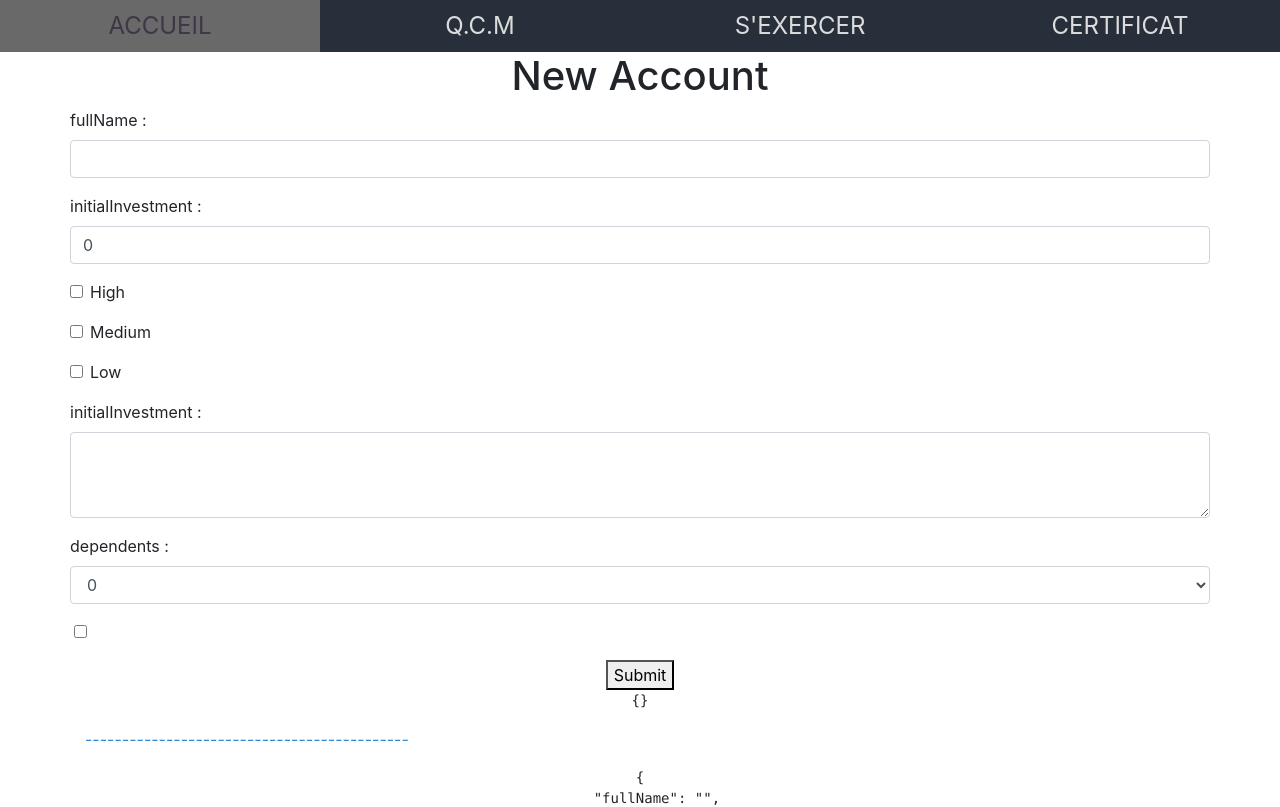
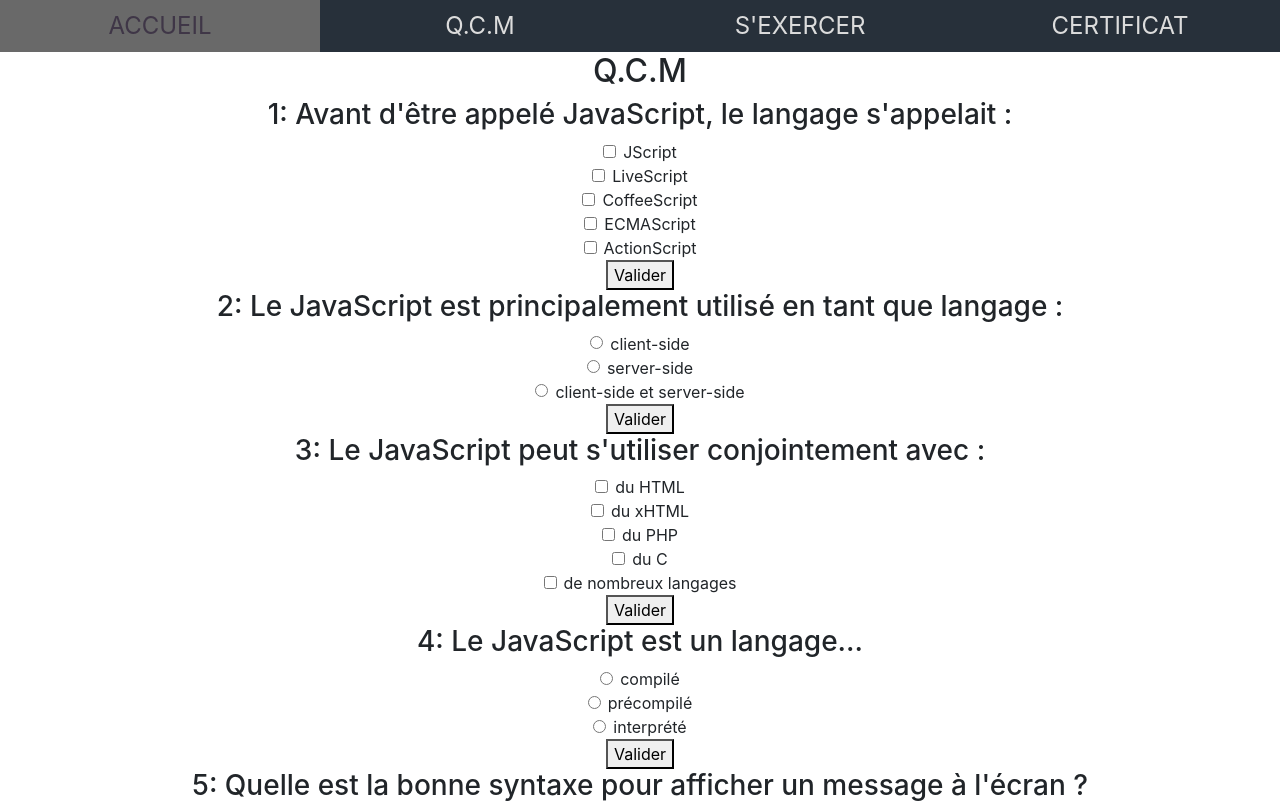
Before and after one commit to QuizzMacademia/Quizz, a React (Create React App) app in the folder FrontEnd/: page /Accueil/Certificat in a window 1280 px wide. Shown: the top 807 px of the page. Built offline with nearby package versions, Linux system fonts and the light colour scheme.

Commit message:
teminer la mise en forme de component login et ajouter le message d'erreur

```diff
--- a/FrontEnd/src/components/accueil/certificat.jsx
+++ b/FrontEnd/src/components/accueil/certificat.jsx
@@ -1,130 +1,5 @@
-import {ErrorMessage, Field, Form, Formik, useField} from 'formik';
-import React from "react";
-import FormGroup from "react-bootstrap/FormGroup";
-import FormLabel from "react-bootstrap/FormLabel";
-import FormControl from "react-bootstrap/FormControl";
-import FormCheck from "react-bootstrap/FormCheck";
-import {array, boolean, mixed, number, object, string} from "yup";
-import Row from "react-bootstrap/Row";
 
-
-const Certificat = () => {
-    const initialValues = {
-        fullName: "",
-        initialInvestment: 0,
-        investmentRisk: [],
-        commentAboutInvestmentRisk: "",
-        dependents: -1,
-        acceptedTermsAndConditions: false
-    };
-
-    return (
-        <div className={'container'}>
-            <h1>New Account</h1>
-            <Formik
-                validationSchema={object({
-                    fullName: string().required().min(2).max(100),
-                    initialInvestment: number().required(),
-                    investmentRisk: array(string().oneOf(["High", "Medium", "Low"])).min(1),
-                    commentAboutInvestmentRisk: mixed().when('investmentRisk', {
-                        is: (investmentRisk) => investmentRisk.find(irr => irr === "High"),
-                        then: string().required().min(20).max(200),
-                        otherwise: string().min(20).max(200)
-                    }),
-                    dependents: number().required().min(0).max(5),
-                    acceptedTermsAndConditions: boolean().oneOf([true])
-                })}
-                initialValues={initialValues}
-                onSubmit={(values, formikHelpers) => {
-                    return new Promise(res =>{setTimeout(()=>{
-                        console.log(values);
-                        console.log(formikHelpers);
-                        res();
-                    }, 2000)} )
-
-                }}>
-                {({values, errors, isSubmitting}) => (
-                    <div>
-                        <Form>
-                            {/* <Field name="fullName" render={({field, formProps}) => (
-                                <FormGroup controlId="fullName">
-                                    <FormLabel>fullName : </FormLabel>
-                                    <FormControl type={'text'} value={field.value} onChange={field.onChange}/>
-                                </FormGroup>
-                            )}/>*/}
-
-                            <Field name="fullName">
-                                {({field, formProps}) => (<FormGroup as={Row} controlId="fullName">
-                                        <FormLabel>fullName : </FormLabel>
-                                        <FormControl  type={'text'} value={field.value} onChange={field.onChange}/>
-                                    </FormGroup>
-                                )}
-
-                            </Field>
-
-
-                            <Field name="initialInvestment" render={({field, formProps}) => (
-                                <FormGroup as={Row} controlId="initialInvestment">
-                                    <FormLabel>initialInvestment : </FormLabel>
-                                    <FormControl type={'number'} value={field.value} onChange={field.onChange}/>
-                                </FormGroup>
-                            )}/>
-                            <MyCheckbox name="investmentRisk" value="High"/>
-                            <MyCheckbox name="investmentRisk" value="Medium"/>
-                            <MyCheckbox name="investmentRisk" value="Low"/>
-
-                            {/*<Field name="investmentRisk" value="Medium" type={"checkbox"}/>
-                        <Field name="investmentRisk" value="Low" type={"checkbox"}/>*/}
-
-
-                            <Field name="commentAboutInvestmentRisk" render={({field, formProps}) => (
-                                <FormGroup as={Row} controlId="commentAboutInvestmentRisk">
-                                    <FormLabel>initialInvestment : </FormLabel>
-                                    <FormControl as="textarea" rows="3" value={field.value} onChange={field.onChange}/>
-                                </FormGroup>
-                            )}/>
-
-
-                            <Field name="dependents" render={({field, formProps}) => (
-                                <FormGroup as={Row} controlId="dependents">
-                                    <FormLabel>dependents :</FormLabel>
-                                    <FormControl as="select" value={field.value} onChange={field.onChange}>
-                                        <option value={0}> 0</option>
-                                        <option value={1}> 1</option>
-                                        <option value={2}> 2</option>
-                                        <option value={3}> 3</option>
-                                        <option value={4}> 4</option>
-                                        <option value={5}> 5</option>
-                                    </FormControl>
-                                </FormGroup>
-                            )}/>
-
-                            <MyCheckbox name="acceptedTermsAndConditions"/>
-                            {/*<Field name="acceptedTermsAndConditions" type={"checkbox"}/>*/}
-
-                            <button  type={'submit'} disabled={isSubmitting}>Submit</button>
-
-                            <pre>{JSON.stringify(errors, null, 4)}</pre>
-                            <p>--------------------------------------------</p>
-                            <pre>{JSON.stringify(values, null, 4)}</pre>
-                        </Form>
-                    </div>
-                )}
-            </Formik>
-        </div>
-    )
-};
-export default Certificat;
-
-export function MyCheckbox({name, value}) {
-    const [field] = useField({
-        name,
-        value,
-        label: value
-    });
-    return (<FormGroup as={Row}><FormCheck {...field} name={name} type={'checkbox'} value={value} label={value}/></FormGroup>)
-}
-{/*import React, {useState} from "react";
+import React, {useState} from "react";
 import mock_questionnaire from '../shared/mock/mock_questionnaire';
 import Form from "react-bootstrap/Form";
 function Certificat() {
@@ -161,4 +36,4 @@ function Certificat() {
     </div>;
 }
 
-export default Certificat;*/}
+export default Certificat;
--- a/FrontEnd/src/components/login/Login.css
+++ b/FrontEnd/src/components/login/Login.css
@@ -10,3 +10,20 @@
  padding: 30px;
  border-radius: 5px ;
 }
+
+.section{
+ margin-bottom: 30px;
+}
+.error-message {
+ color: #c3002f;
+ margin-bottom: 1em;
+ height: 1.5em;
+ font-size: .8em;
+ text-align: left;
+}
+FormGroup{
+ margin-bottom: 0px;
+}
+.form-group.row {
+ margin-bottom: 0rem;
+}
--- a/FrontEnd/src/components/login/Login.jsx
+++ b/FrontEnd/src/components/login/Login.jsx
@@ -4,7 +4,7 @@ import Button from "react-bootstrap/Button";
 import './Login.css'
 import {useHistory} from "react-router";
 import {object, string} from "yup";
-import {Field, Formik} from "formik";
+import {ErrorMessage, Field, Formik} from "formik";
 import FormGroup from "react-bootstrap/FormGroup";
 import Row from "react-bootstrap/Row";
 import FormLabel from "react-bootstrap/FormLabel";
@@ -20,8 +20,9 @@ const Login = ({listeUtilisateur}) => {
                 <h2>Se Connecter</h2>
                 <hr/>
                 <Formik validationSchema={object({
-                    Login: string().email().max(100).required(),
-                    password: string().required().min(4).max(100),
+                    Login: string().email().required(),
+                    password: string().required().min(4).max(18),
+                    email: string().email('Invalid email').required('Required')
                 })}
                         initialValues={actuelUser}
                         onSubmit={(values, formikHelpers) => {
@@ -35,32 +36,44 @@ const Login = ({listeUtilisateur}) => {
                             }
                         }}
                 >
-                    {({handleSubmit}) => (
-                        <div>
-                            <Form onSubmit={handleSubmit}>
+                    {({errors, touched, handleSubmit}) => (
+                        <Form  onSubmit={handleSubmit}>
+                            <div className={"section"}>
                                 <Field name="Login">
-                                    {({field, formProps}) => (<FormGroup as={Row} controlId="Login">
+                                    {({field}) => (<FormGroup as={Row} controlId="Login">
                                             <FormLabel>Adresse email : </FormLabel>
-                                            <FormControl type={"email"} value={field.value} onChange={field.onChange}
-                                                         placeholder="Entrer votre email"/>
+                                            <FormControl value={field.value} onChange={field.onChange}
+                                                         placeholder="Entrer votre email"
+                                                         className={`form-control ${
+                                                             touched.Login && errors.Login ? "is-invalid" : ""
+                                                         }`}
+                                            />
                                         </FormGroup>
                                     )}
-
                                 </Field>
+                                <ErrorMessage name="Login">{msg => <div className={'error-message'}>{msg}</div>}</ErrorMessage>
+                            </div>
+                            <div className={"section"}>
                                 <Field name="password">
                                     {({field}) => (<FormGroup as={Row} controlId="password">
                                             <FormLabel>Mot de passe : </FormLabel>
                                             <FormControl type={"password"} value={field.value} onChange={field.onChange}
-                                                         placeholder="Entrer votre mot de passe"/>
+                                                         placeholder="Entrer votre mot de passe"
+                                                         className={`form-control ${
+                                                             touched.password && errors.password ? "is-invalid" : ""
+                                                         }`}
+                                            />
                                         </FormGroup>
                                     )}
                                 </Field>
+                                <ErrorMessage name="password">{msg => <div
+                                    className={'error-message'}>{msg}</div>}</ErrorMessage>
+                            </div>
 
-                                <Button variant="success" type={"submit"}>
-                                    Valider
-                                </Button>
-                            </Form>
-                        </div>
+                            <Button variant="success" type={"submit"}>
+                                Valider
+                            </Button>
+                        </Form>
                     )}
                 </Formik>
             </div>
```
